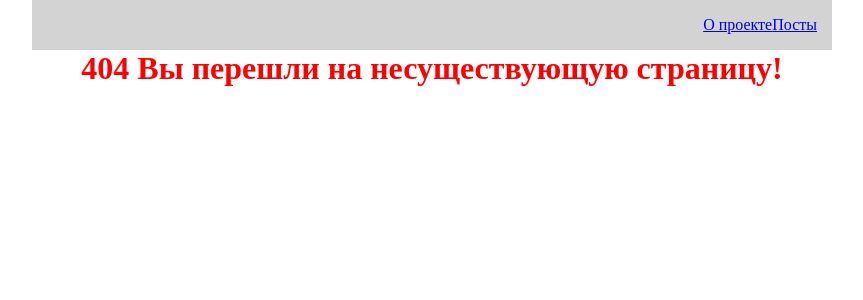
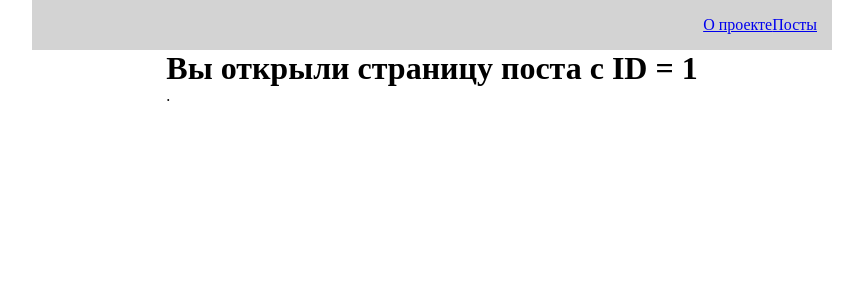
Before and after one commit to edembl4m/Blog, a React (Create React App) app: page /posts/1 in a window 1280 px wide. Before the commit this address had no page. Shown: the top 300 px of the page, without its empty margins (208-1071 px from the left). Built offline with nearby package versions, Linux system fonts and the light colour scheme; no server answers.

Commit message:
post page

```diff
--- a/src/API/PostService.js
+++ b/src/API/PostService.js
@@ -10,4 +10,10 @@
         });
         return responce;
     }
+
+
+    static async getById(id) {
+        const responce = await axios.get('https://jsonplaceholder.typicode.com/posts/' + id);
+        return responce;
+    }
 }
--- a/src/components/AppRouter.jsx
+++ b/src/components/AppRouter.jsx
@@ -1,14 +1,16 @@
 import React from 'react';
-import { BrowserRouter, Route, Routes } from 'react-router-dom';
+import { Route, Routes } from 'react-router-dom';
 import About from '../pages/About';
 import Error from '../pages/Error';
 import Posts from '../pages/Posts';
+import PostIdPage from '../pages/PostIdPage';
 
 const AppRouter = () => {
   return (
     <Routes>
         <Route path="/about" element={<About />} />
-        <Route path="/posts" element={<Posts />} />
+        <Route exact path="/posts" element={<Posts />} />
+        <Route exact path="/posts/:id" element={<PostIdPage />} />
         <Route path="*" element={<Error />} />
     </Routes>
   )
--- a/src/components/PostItem.jsx
+++ b/src/components/PostItem.jsx
@@ -1,7 +1,12 @@
 import React from 'react';
 import Button from './UI/Button/Button';
+import { useNavigate } from 'react-router-dom';
+
 
 const PostItem = (props) => {
+
+  const router = useNavigate();
+
   return (
     <div className="post">
         <div className="post__content">
@@ -11,6 +16,7 @@
             </div>
         </div>
         <div className="post__btns">
+            <Button onClick={() => router(`/posts/${props.post.id}`)}>Открыть</Button>
             <Button onClick={() => props.remove(props.post)}>Удалить</Button>
         </div>
   </div>
--- /dev/null
+++ b/src/pages/PostIdPage.jsx
@@ -0,0 +1,33 @@
+import React from 'react';
+import { useState, useEffect } from 'react';
+import { useParams } from 'react-router-dom';
+import PostService from '../API/PostService';
+import Loader from '../components/UI/Loader/Loader';
+import { useFetching } from '../hooks/useFetching';
+
+
+const PostIdPage = () => {
+  const params = useParams();
+  const [post, setPost] = useState({});
+  const [fetchPostById, isLoading, error] = useFetching(async (id) => {
+    const response = await PostService.getById(params.id);
+    setPost(response.data);
+  });
+
+  useEffect(() => {
+    fetchPostById(params.id)
+  }, [])
+
+  return (
+    <div>
+        <h1>Вы открыли страницу поста c ID = {params.id}</h1>
+        {
+            isLoading
+                ? <Loader />
+                : <div>{post.id}. {post.title}</div>
+        }
+    </div>
+  )
+}
+
+export default PostIdPage
--- a/src/styles/App.css
+++ b/src/styles/App.css
@@ -21,6 +21,10 @@
     margin-top: 15px;
     justify-content: space-between;
     align-items: center;
+}
+
+.post__btns {
+    display: flex;
 }
 
 .post-enter {
```
